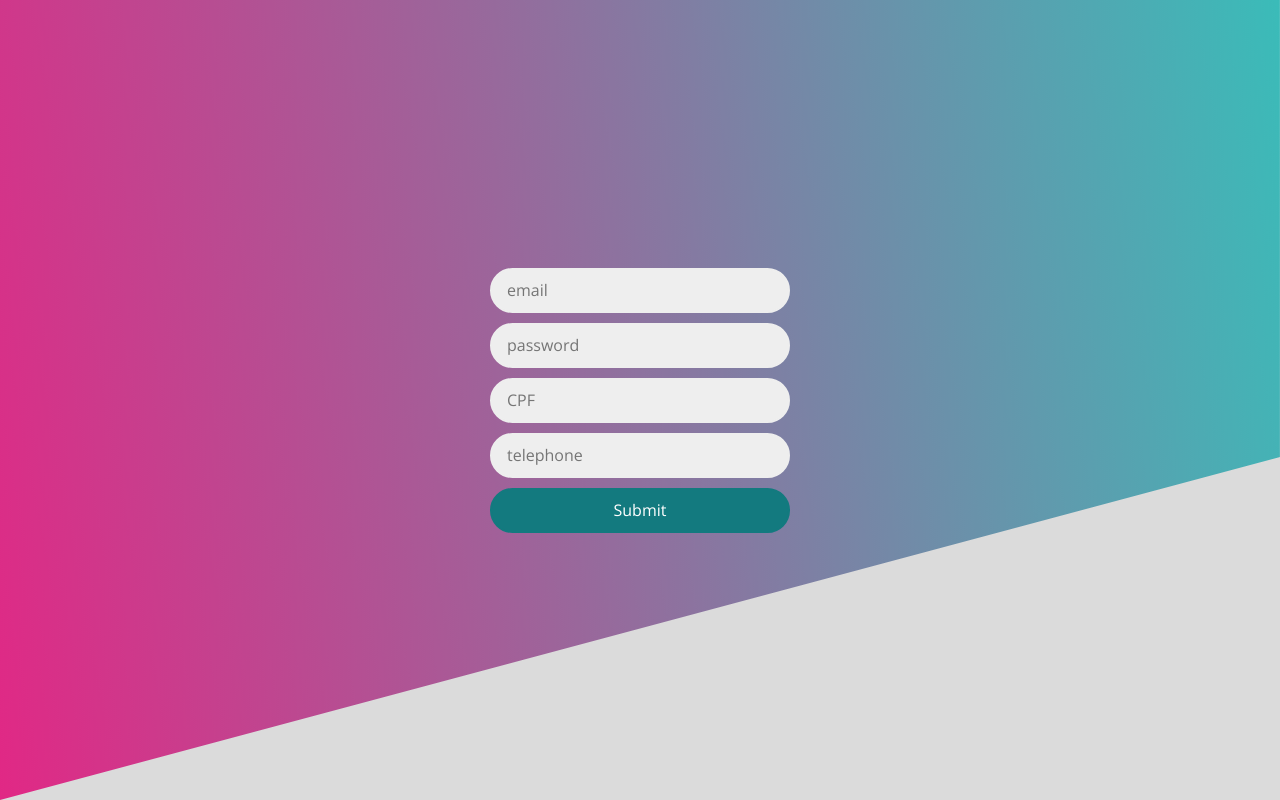
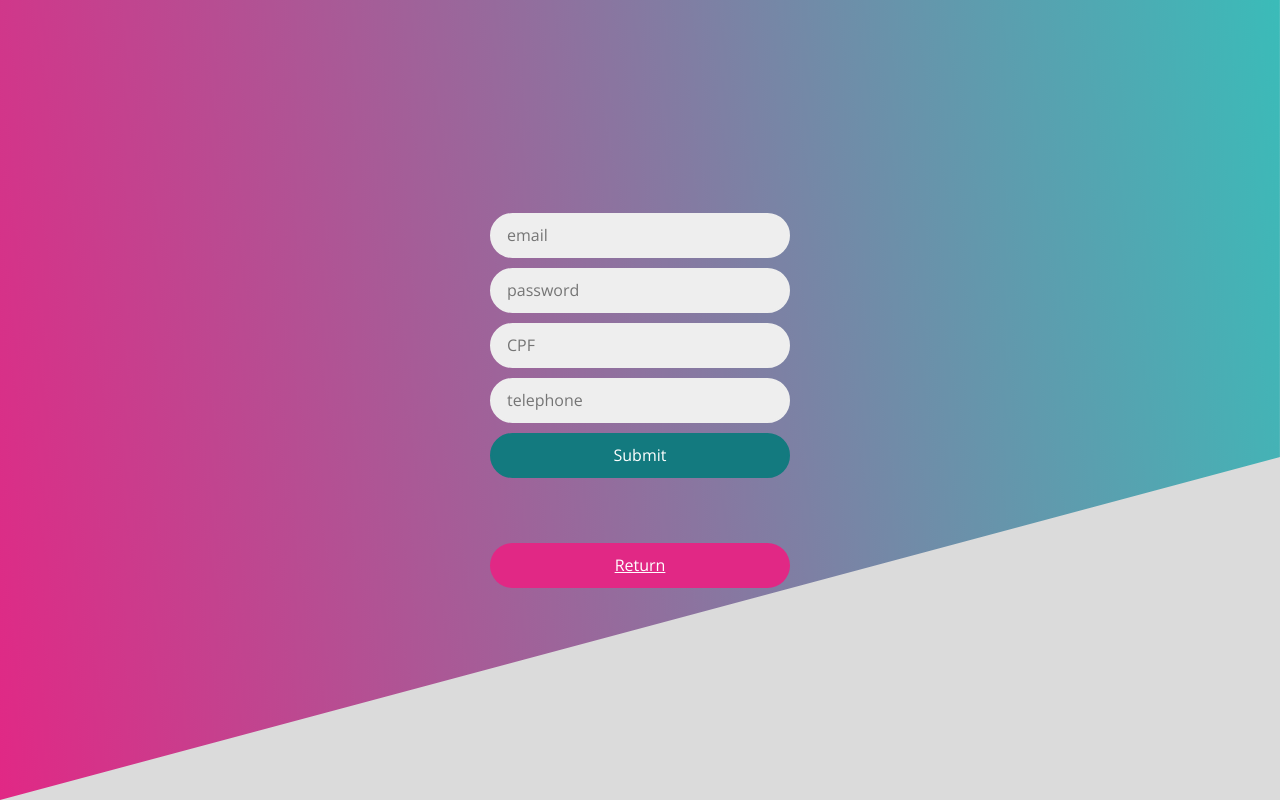
Before and after one commit to ffukamizu/catify-frontend, a React (Vite) app: page /signup in a window 1280 px wide. Built offline with nearby package versions, Linux system fonts and the light colour scheme.

Commit message:
feat: implemented return buttom

```diff
--- a/src/pages/SignUpPage.jsx
+++ b/src/pages/SignUpPage.jsx
@@ -1,7 +1,7 @@
 import styled from 'styled-components';
 import axios from 'axios';
 import { useState } from 'react';
-import { useNavigate } from 'react-router-dom';
+import { Link, useNavigate } from 'react-router-dom';
 
 export default function SignUpPage() {
     const [email, setEmail] = useState('');
@@ -65,6 +65,12 @@ export default function SignUpPage() {
                     value={phone}
                     onChange={(e) => setPhone(e.target.value)}></Field>
                 <Submit type="submit">Submit</Submit>
+                <Return
+                    type="reset"
+                    as={Link}
+                    to="/">
+                    Return
+                </Return>
             </ContentContainer>
         </PageBody>
     );
@@ -130,6 +136,31 @@ const Submit = styled.button`
     align-items: center;
 `;
 
+const Return = styled.button`
+    height: 45px;
+    width: 300px;
+    font-family: 'Open Sans';
+    font-style: normal;
+    font-weight: 400;
+    font-size: 16px;
+    line-height: 25px;
+    color: #ffffff;
+    box-sizing: border-box;
+    background: #e12885;
+    border-color: #e12885;
+    border-style: solid;
+    border-radius: 50px;
+    padding: 15px;
+    display: flex;
+    justify-content: center;
+    align-items: center;
+    margin-top: 65px;
+
+    a {
+        text-decoration: none;
+    }
+`;
+
 const DiagonalBackdrop = styled.div`
     background: linear-gradient(260deg, #33c2bb, #e12885);
     height: 100vh;
```
